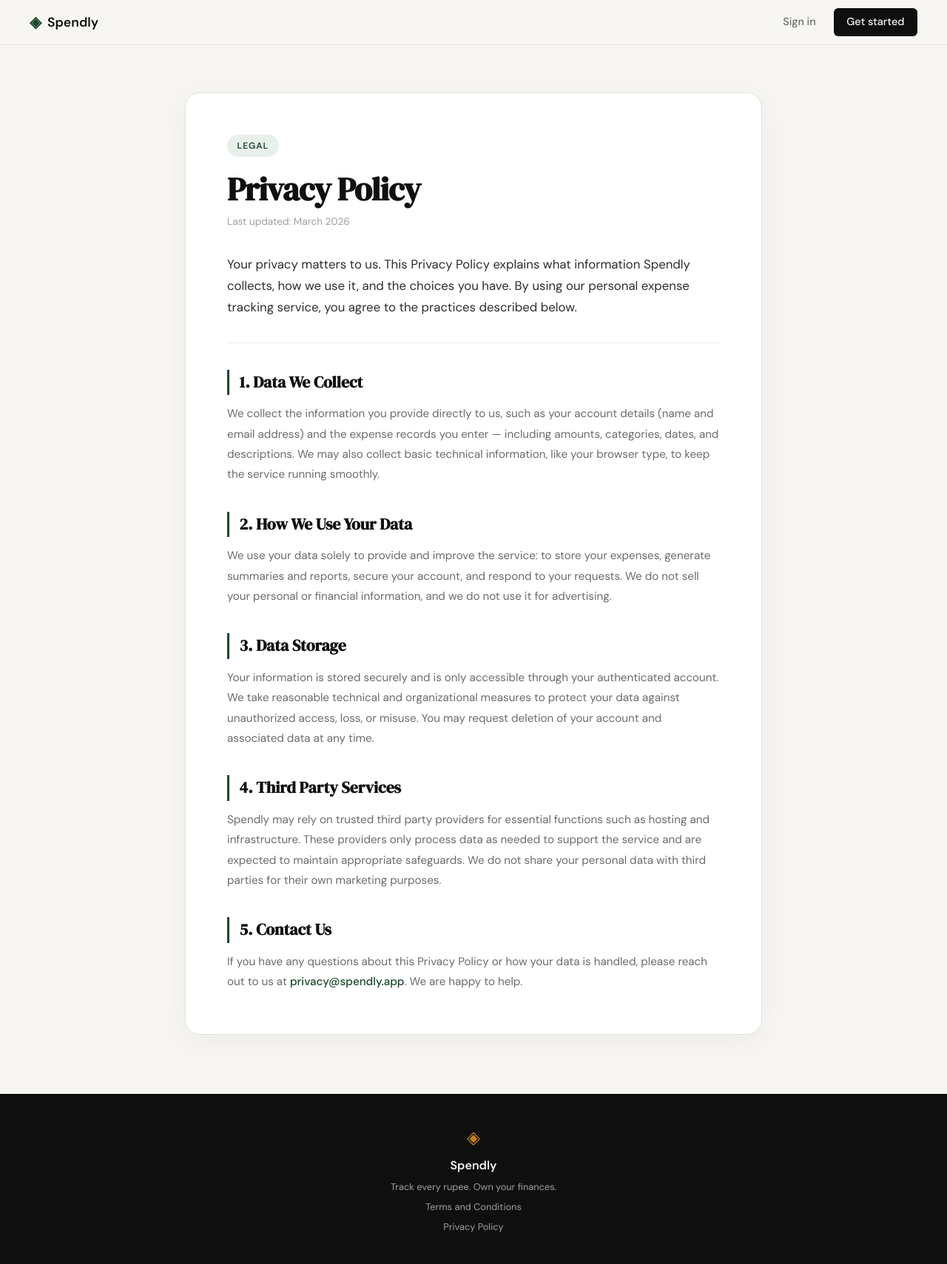
After one commit to Bhavesh884/expense-tracker, a Flask app: page /privacy in a window 1280 px wide. The commit adds this page. Shown: the whole page at 74% size. Run offline with Flask 3, Linux system fonts and the light colour scheme.

Commit message:
landing: added privacy page and route.

```diff
--- a/app.py
+++ b/app.py
@@ -15,6 +15,11 @@ def landing():
 @app.route("/terms")
 def terms():
     return render_template("terms.html")
+
+
+@app.route("/privacy")
+def privacy():
+    return render_template("privacy.html")
 
 
 @app.route("/register")
--- a/static/css/style.css
+++ b/static/css/style.css
@@ -547,6 +547,13 @@ a { color: inherit; text-decoration: none; }
     line-height: 1.8;
 }
 
+.legal-link {
+    color: var(--accent);
+    font-weight: 500;
+}
+
+.legal-link:hover { text-decoration: underline; }
+
 /* ------------------------------------------------------------------ */
 /* Footer                                                              */
 /* ------------------------------------------------------------------ */
--- a/templates/base.html
+++ b/templates/base.html
@@ -35,7 +35,7 @@
             <span class="footer-name">Spendly</span>
             <p class="footer-copy">Track every rupee. Own your finances.</p>
             <a href="{{ url_for('terms') }}">Terms and Conditions</a>
-            <a href="#">Privacy Policy</a>
+            <a href="{{ url_for('privacy') }}">Privacy Policy</a>
         </div>
     </footer>
 
--- /dev/null
+++ b/templates/privacy.html
@@ -0,0 +1,65 @@
+{% extends "base.html" %}
+
+{% block title %}Spendly — Privacy Policy{% endblock %}
+
+{% block content %}
+
+<section class="legal">
+    <div class="legal-inner">
+        <span class="legal-badge">Legal</span>
+        <h1 class="legal-title">Privacy Policy</h1>
+        <p class="legal-updated">Last updated: March 2026</p>
+
+        <p class="legal-intro">
+            Your privacy matters to us. This Privacy Policy explains what
+            information Spendly collects, how we use it, and the choices you
+            have. By using our personal expense tracking service, you agree to
+            the practices described below.
+        </p>
+
+        <h2 class="legal-heading">1. Data We Collect</h2>
+        <p class="legal-body">
+            We collect the information you provide directly to us, such as your
+            account details (name and email address) and the expense records you
+            enter — including amounts, categories, dates, and descriptions. We
+            may also collect basic technical information, like your browser type,
+            to keep the service running smoothly.
+        </p>
+
+        <h2 class="legal-heading">2. How We Use Your Data</h2>
+        <p class="legal-body">
+            We use your data solely to provide and improve the service: to store
+            your expenses, generate summaries and reports, secure your account,
+            and respond to your requests. We do not sell your personal or
+            financial information, and we do not use it for advertising.
+        </p>
+
+        <h2 class="legal-heading">3. Data Storage</h2>
+        <p class="legal-body">
+            Your information is stored securely and is only accessible through
+            your authenticated account. We take reasonable technical and
+            organizational measures to protect your data against unauthorized
+            access, loss, or misuse. You may request deletion of your account
+            and associated data at any time.
+        </p>
+
+        <h2 class="legal-heading">4. Third Party Services</h2>
+        <p class="legal-body">
+            Spendly may rely on trusted third party providers for essential
+            functions such as hosting and infrastructure. These providers only
+            process data as needed to support the service and are expected to
+            maintain appropriate safeguards. We do not share your personal data
+            with third parties for their own marketing purposes.
+        </p>
+
+        <h2 class="legal-heading">5. Contact Us</h2>
+        <p class="legal-body">
+            If you have any questions about this Privacy Policy or how your data
+            is handled, please reach out to us at
+            <a href="mailto:privacy@spendly.app" class="legal-link">privacy@spendly.app</a>.
+            We are happy to help.
+        </p>
+    </div>
+</section>
+
+{% endblock %}
```
